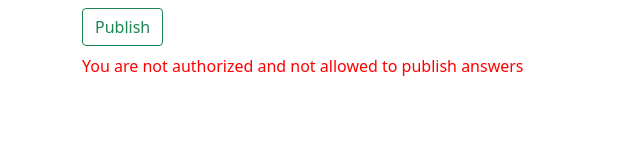
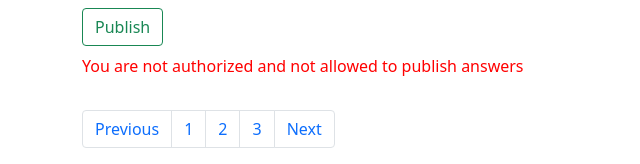
Before and after one commit to Imperialmelon/AskMe_Ivanov, a Python web app: template templates/question.html in a window 1280 px wide. Shown: the part 1052-1216 px from the top of the page, without its empty margins (0-640 px from the left). Before the commit the page ends 1128 px from the top, so only its background shows below. Run offline with Jinja, Linux system fonts and the light colour scheme; the template is opened without the code that fills it, so the values that code supplies are empty.

Commit message:
single question pagination implemented

```diff
--- a/templates/question.html
+++ b/templates/question.html
@@ -145,6 +145,15 @@
                         <p style="color: red;">You are not authorized and not allowed to publish answers</p>
 
                     </div>
+                    <nav aria-label="Page navigation example">
+                        <ul class="pagination">
+                          <li class="page-item"><a class="page-link" href="#">Previous</a></li>
+                          <li class="page-item"><a class="page-link" href="#">1</a></li>
+                          <li class="page-item"><a class="page-link" href="#">2</a></li>
+                          <li class="page-item"><a class="page-link" href="#">3</a></li>
+                          <li class="page-item"><a class="page-link" href="#">Next</a></li>
+                        </ul>
+                      </nav>
 
 
 
```
